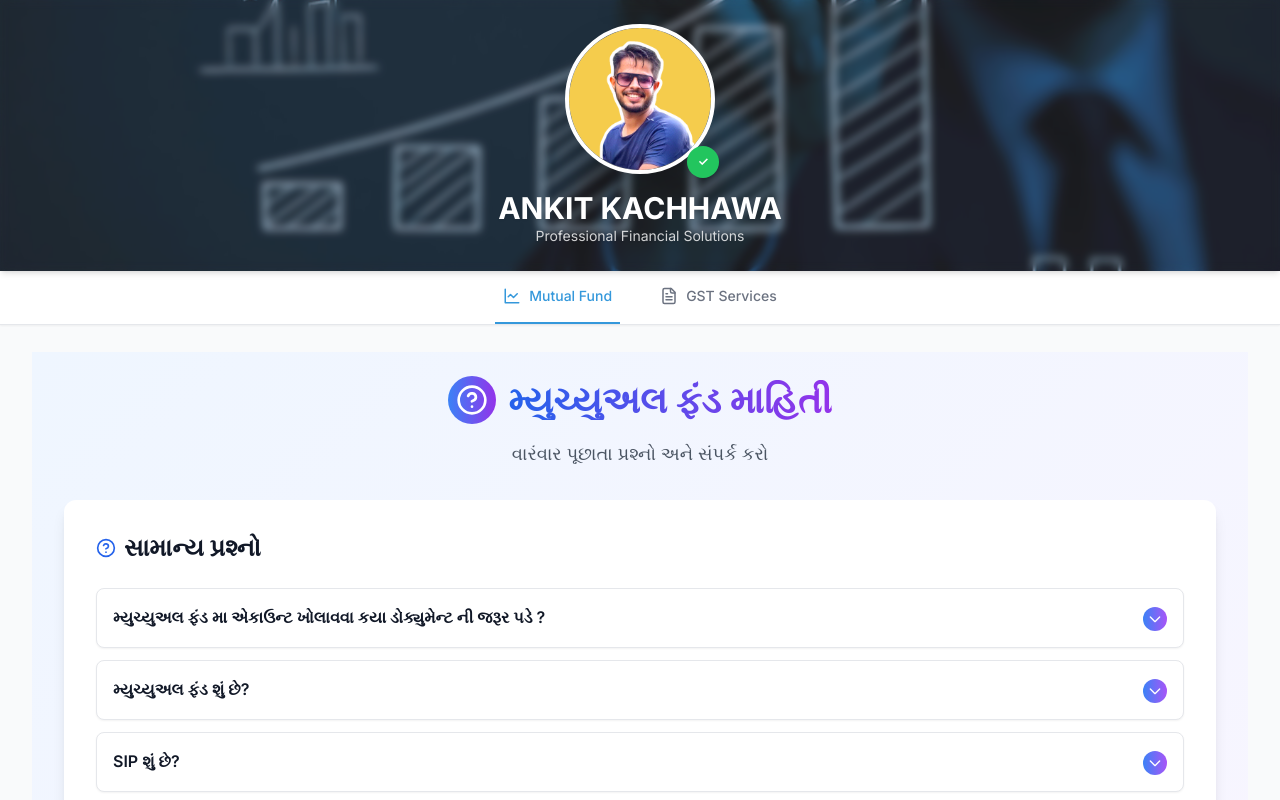
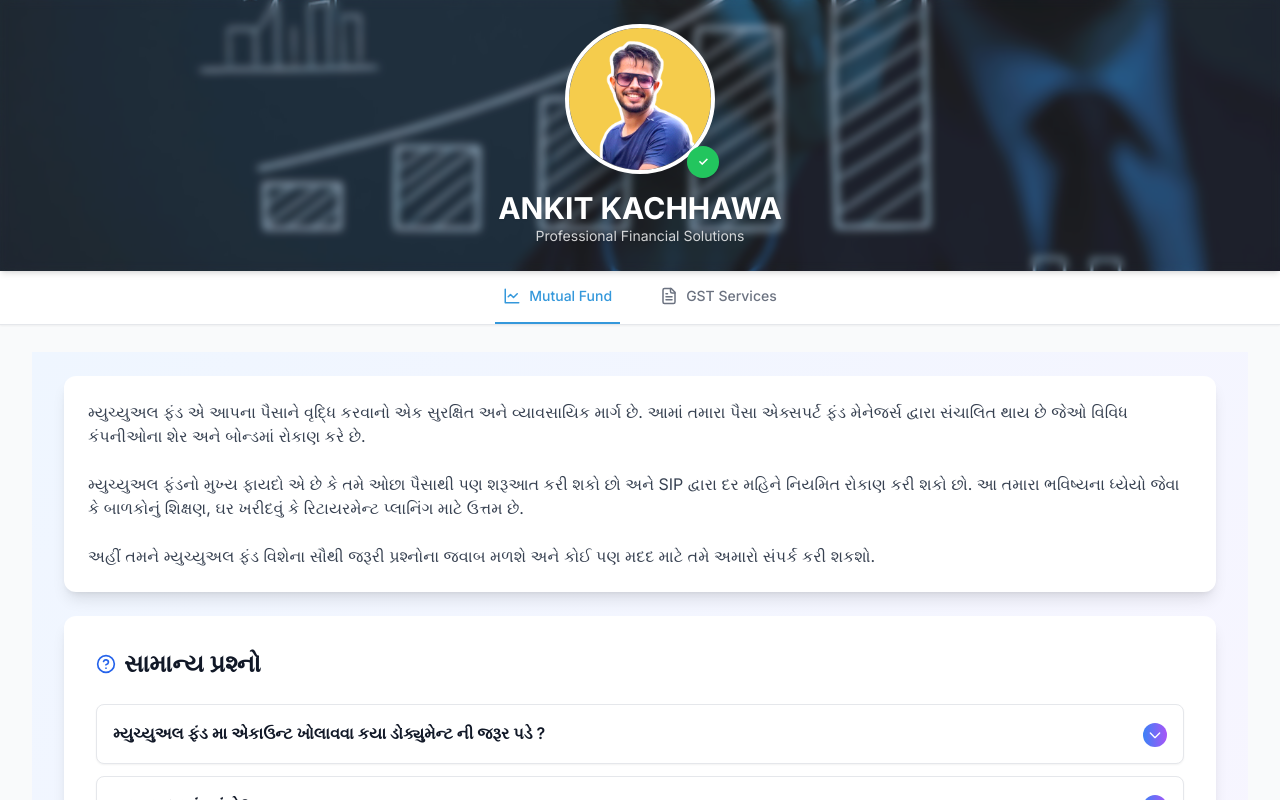
Before and after one commit to AnkitKachhawa1/aaaa, a React (Vite) app: page /mutualfund in a window 1280 px wide. Shown: the top 800 px of the page. Built offline with nearby package versions, Linux system fonts and the light colour scheme.

Commit message:
Update MutualFundPage.tsx

```diff
--- a/src/pages/MutualFundPage.tsx
+++ b/src/pages/MutualFundPage.tsx
@@ -122,17 +122,17 @@ const MutualFundPage = () => {
     <div className="min-h-screen bg-gradient-to-br from-blue-50 to-purple-50">
       <div className="px-4 py-6 sm:px-6 lg:px-8">
 
-        {/* Header */}
-        <div className="text-center mb-8">
-          <div className="flex items-center justify-center mb-4">
-            <div className="bg-gradient-to-r from-blue-500 to-purple-600 p-2 rounded-full mr-3">
-              <HelpCircle className="w-6 h-6 sm:w-8 sm:h-8 text-white" />
-            </div>
-            <h1 className="text-2xl sm:text-3xl lg:text-4xl font-bold bg-gradient-to-r from-blue-600 to-purple-600 bg-clip-text text-transparent">
-              મ્યુચ્યુઅલ ફંડ માહિતી
-            </h1>
-          </div>
-          <p className="text-base sm:text-lg text-gray-600 font-medium">વારંવાર પૂછાતા પ્રશ્નો અને સંપર્ક કરો</p>
+
+
+        {/* Introduction */}
+        <div className="bg-white rounded-xl shadow-lg p-4 sm:p-6 mb-6">
+          <p className="text-gray-700 text-sm sm:text-base leading-relaxed">
+            મ્યુચ્યુઅલ ફંડ એ આપના પૈસાને વૃદ્ધિ કરવાનો એક સુરક્ષિત અને વ્યાવસાયિક માર્ગ છે. આમાં તમારા પૈસા એક્સપર્ટ ફંડ મેનેજર્સ દ્વારા સંચાલિત થાય છે જેઓ વિવિધ કંપનીઓના શેર અને બોન્ડમાં રોકાણ કરે છે.
+            <br /><br />
+            મ્યુચ્યુઅલ ફંડનો મુખ્ય ફાયદો એ છે કે તમે ઓછા પૈસાથી પણ શરૂઆત કરી શકો છો અને SIP દ્વારા દર મહિને નિયમિત રોકાણ કરી શકો છો. આ તમારા ભવિષ્યના ધ્યેયો જેવા કે બાળકોનું શિક્ષણ, ઘર ખરીદવું કે રિટાયરમેન્ટ પ્લાનિંગ માટે ઉત્તમ છે.
+            <br /><br />
+            અહીં તમને મ્યુચ્યુઅલ ફંડ વિશેના સૌથી જરૂરી પ્રશ્નોના જવાબ મળશે અને કોઈ પણ મદદ માટે તમે અમારો સંપર્ક કરી શકશો.
+          </p>
         </div>
 
         {/* FAQ Section */}
```
